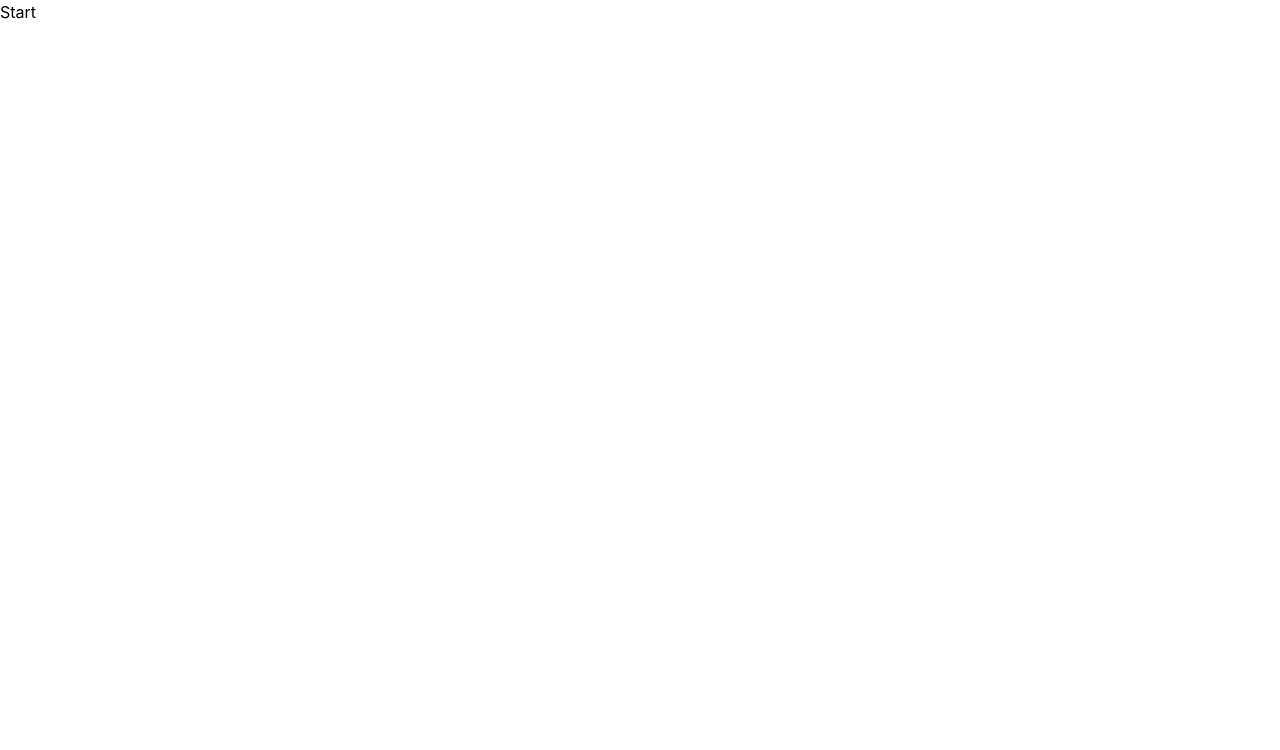
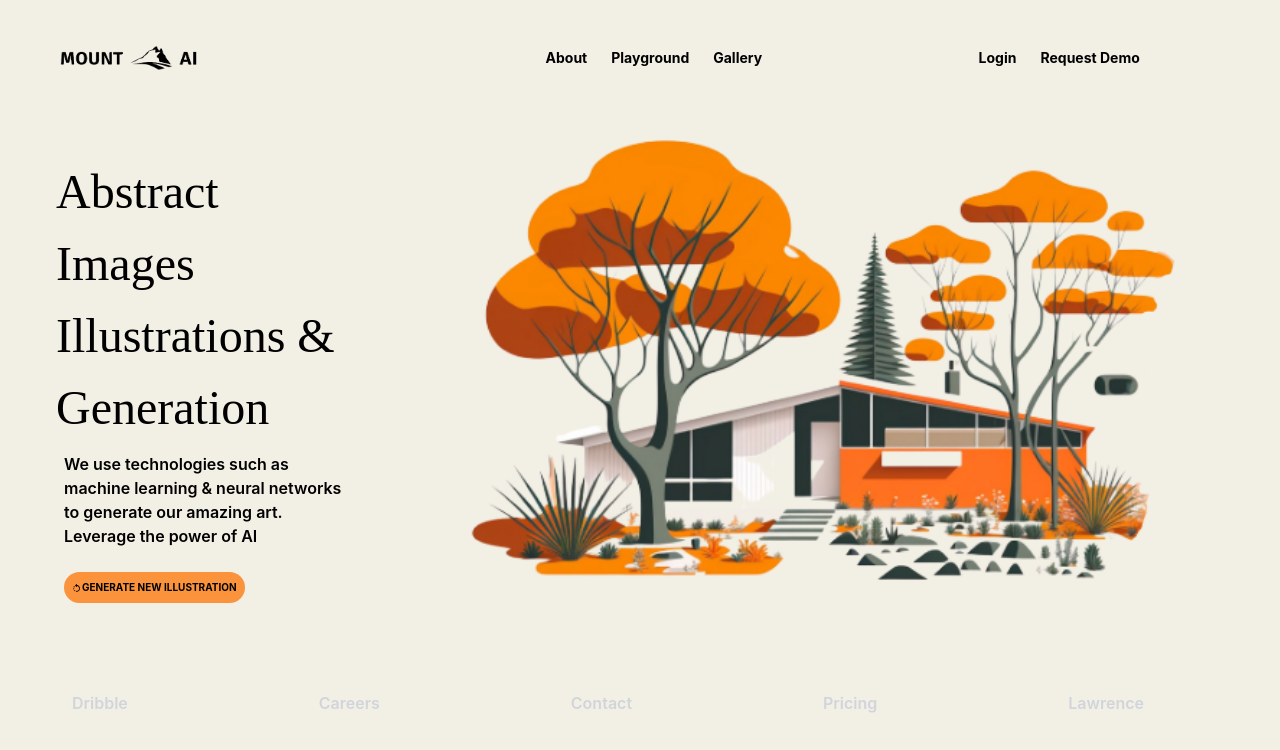
Before and after one commit to Lawi365/mountainai-landingpage, a React app: page / in a window 1280 px wide. Built offline with nearby package versions, Linux system fonts and the light colour scheme; a web font is replaced by a local one.

Commit message:
landing page done

```diff
--- a/public/index.html
+++ b/public/index.html
@@ -3,6 +3,8 @@
   <head>
     <meta charset="utf-8" />
     <link rel="icon" href="%PUBLIC_URL%/favicon.ico" />
+    <link rel="stylesheet"
+  href="https://fonts.googleapis.com/css?family=Stalemate">
     <meta name="viewport" content="width=device-width, initial-scale=1" />
     <meta name="theme-color" content="#000000" />
     <meta
--- /dev/null
+++ b/src/components/Footer.js
@@ -0,0 +1,35 @@
+import React from "react";
+
+function Footer() {
+  return (
+    <div className="flex justify-between items-center p-2 ml-16 mr-32 text-gray-300 mb-2">
+      <div className="orginal developer font-semibold">
+        <a href="https://cdn.dribbble.com/users/98151/">
+         Dribble
+        </a>
+      </div>
+      <div className="orginal developer font-semibold">
+        <a href="#">
+         Careers
+        </a>
+      </div>
+      <div className="orginal developer font-semibold">
+        <a href="#">
+         Contact
+        </a>
+      </div>
+      <div className="orginal developer font-semibold">
+        <a href="#">
+         Pricing
+        </a>
+      </div>
+      <div className="orginal developer font-semibold hover:text-orange-300">
+        <a href="https://github.com/Lawi365">
+         Lawrence
+        </a>
+      </div>
+    </div>
+  );
+}
+
+export default Footer;
--- a/src/components/Start.js
+++ b/src/components/Start.js
@@ -1,9 +1,64 @@
-import React from 'react'
+import React from "react";
+import logo from "../images/logo1.png";
+import tree from "../images/pic2.png";
+import {BiRotateLeft } from 'react-icons/bi'
 
 function Start() {
   return (
-    <div>Start</div>
-  )
+    <div className="overflow-visible bg-[#f2efe5] flex justify-between mt-8">
+      {/* Mount ai is a website that seeks to highlight various ai
+images on the net.
+design comes from : https://cdn.dribbble.com/users/98151/screenshots/20145514/downloads/House-and-Trees-6.png */}
+      {/* Section one and section two */}
+      <div className="leftsection w-1/3 ml-8 border-dark-200">
+        <div>
+          {/* logo */}
+          <a href="#" ><img src={logo} alt="" className="w-2/4" /></a>
+
+          {/* fancy text */}
+          <div className="fancy-text w-1/1 text-[3rem] ml-6 m-20 ">
+            <p style={{fontFamily: 'Serif'}}>Abstract Images Illustrations & Generation</p>
+            <div className="next-linesmall text-base font-semibold m-2 mb-2 items-center">
+            <p>
+              We use technologies such as machine learning & neural networks to
+              generate our amazing art. Leverage the power of AI
+            </p>
+          </div>
+          <div className="ending-lines m-2 mt-6">
+            <button className="gen-new-illusts
+             bg-orange-400 rounded-full font-bold text-[10px] p-2
+              items-center justify-center flex">
+             <BiRotateLeft className="mr "/><a href="#">GENERATE NEW ILLUSTRATION</a></button>
+          </div>
+          </div>
+
+        </div>
+      </div>
+      {/*/*end of left*/}
+      {/* right section */}
+      <div className="rightsection w-2/3 mr-8">
+        {/* nav bar */}
+        <div className="Nav-bar w-1/1 flex justify-around text-sm font-bold  pt-4">
+            <div classNme="div-1 ">
+            <ul className="flex">
+                <li ><a href="#about"></a>About</li>
+                <li className="ml-6 text-black active:text-orange-400"><a href="#">Playground</a></li>
+                <li className="ml-6"><a href="#">Gallery</a></li>
+            </ul></div>
+            <div className="login-request">
+                <ul className="flex">
+                    <li className="mr-6"><a href="#">Login</a></li>
+                    <li><button><a href="#demo">Request Demo</a></button></li>
+                </ul>
+            </div>
+        </div>
+
+        <div className="">
+            <img alt='' src={tree} className='p-8 w-full' />
+        </div>
+      </div>
+    </div>
+  );
 }
 
-export default Start
+export default Start;
--- a/src/index.css
+++ b/src/index.css
@@ -3,6 +3,8 @@
 @tailwind utilities;
 
 body {
+  background-color:#f2efe5;
+  /* width:100%; */
   margin: 0;
   font-family: -apple-system, BlinkMacSystemFont, 'Segoe UI', 'Roboto', 'Oxygen',
     'Ubuntu', 'Cantarell', 'Fira Sans', 'Droid Sans', 'Helvetica Neue',
--- a/src/index.js
+++ b/src/index.js
@@ -2,11 +2,13 @@ import React from 'react';
 import ReactDOM from 'react-dom/client';
 import './index.css';
 import Start from './components/Start';
+import Footer from './components/Footer';
 
 
 const root = ReactDOM.createRoot(document.getElementById('root'));
 root.render(
   <React.StrictMode>
 <Start/>
+<Footer/>
   </React.StrictMode>
 );
--- a/tailwind.config.js
+++ b/tailwind.config.js
@@ -4,5 +4,8 @@ module.exports = {
   theme: {
     extend: {},
   },
+  variants:{
+    backgroundColor:['responsive','hover','focus','active']
+  },
   plugins: [],
 }
```
Also changed, not shown: public/favicon.ico, src/images/logo1.png (added), src/images/pic2.png (added).
